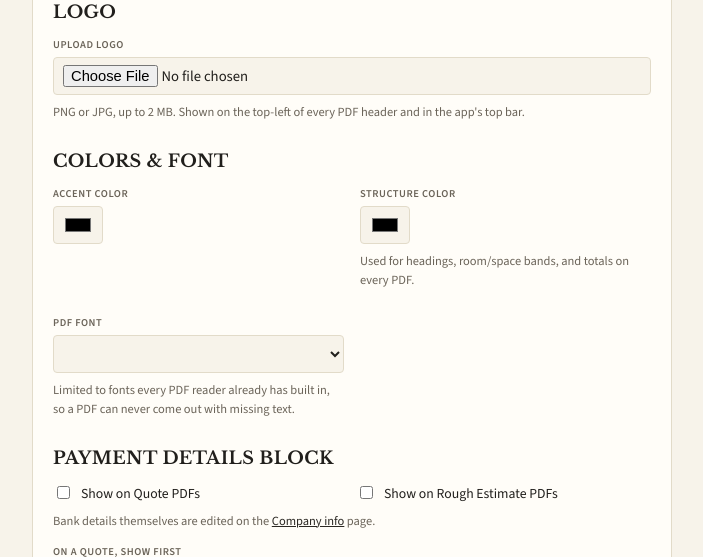
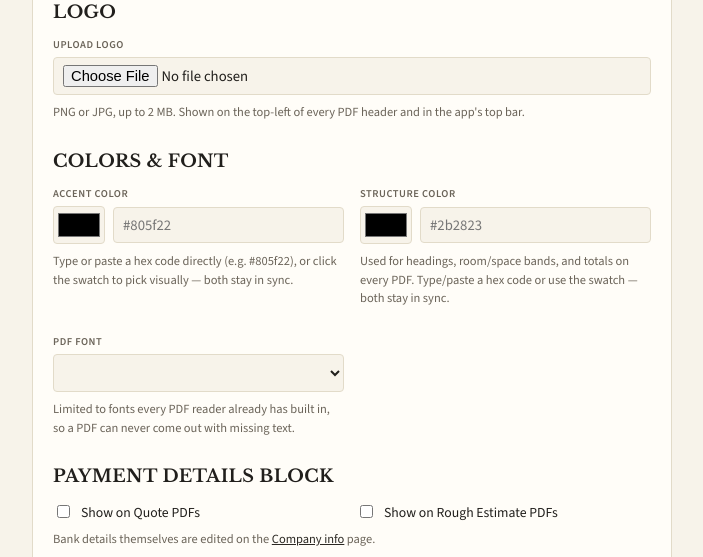
Before and after one commit to timrenouae/timreno-app, a Python web app: template templates/settings/documents.html in a window 1280 px wide. Shown: the part 420-977 px from the top of the page, without its empty margins (46-749 px from the left). Run offline with Jinja, Linux system fonts and the light colour scheme; the template is opened without the code that fills it, so the values that code supplies are empty.

Commit message:
Add files via upload

```diff
--- a/templates/settings/documents.html
+++ b/templates/settings/documents.html
@@ -41,12 +41,21 @@
     <div class="form-grid">
       <div class="field">
         <label for="accent_color_hex">Accent color</label>
-        <input type="color" id="accent_color_hex" name="accent_color_hex" value="{{ settings.accent_color_hex }}" style="height:38px;">
+        <div class="color-field-row">
+          <input type="color" id="accent_color_hex" name="accent_color_hex" value="{{ settings.accent_color_hex }}" style="height:38px;">
+          <input type="text" id="accent_color_hex_text" class="color-field-hex" value="{{ settings.accent_color_hex }}"
+                 maxlength="7" placeholder="#805f22" autocomplete="off" spellcheck="false" aria-label="Accent color hex code">
+        </div>
+        <p class="hint">Type or paste a hex code directly (e.g. #805f22), or click the swatch to pick visually — both stay in sync.</p>
       </div>
       <div class="field">
         <label for="structure_color_hex">Structure color</label>
-        <input type="color" id="structure_color_hex" name="structure_color_hex" value="{{ settings.structure_color_hex }}" style="height:38px;">
-        <p class="hint">Used for headings, room/space bands, and totals on every PDF.</p>
+        <div class="color-field-row">
+          <input type="color" id="structure_color_hex" name="structure_color_hex" value="{{ settings.structure_color_hex }}" style="height:38px;">
+          <input type="text" id="structure_color_hex_text" class="color-field-hex" value="{{ settings.structure_color_hex }}"
+                 maxlength="7" placeholder="#2b2823" autocomplete="off" spellcheck="false" aria-label="Structure color hex code">
+        </div>
+        <p class="hint">Used for headings, room/space bands, and totals on every PDF. Type/paste a hex code or use the swatch — both stay in sync.</p>
       </div>
       <div class="field">
         <label for="pdf_font">PDF font</label>
@@ -121,6 +130,13 @@
 </div>
 
 <style>
+  .color-field-row{ display:flex; align-items:center; gap:8px; }
+  .color-field-row input[type=color]{ height:38px; width:52px; flex:none; padding:2px; }
+  .color-field-hex{
+    flex:1; min-width:0; padding:8px 10px; font-family:ui-monospace, "SFMono-Regular", Consolas, monospace;
+    text-transform:lowercase;
+  }
+  .color-field-hex.is-invalid{ border-color:var(--danger); color:var(--danger); }
   .col-editor{ border:1px solid var(--line); border-radius:6px; overflow:hidden; margin-bottom:16px; background:var(--paper-raised); }
   .col-editor-row{ display:flex; align-items:center; gap:10px; padding:7px 10px; border-bottom:1px solid var(--line); }
   .col-editor-row:last-child{ border-bottom:none; }
@@ -135,6 +151,57 @@
 </style>
 
 <script>
+(function () {
+  // Keeps a native <input type=color> swatch and a plain text hex field in
+  // sync both ways, so a color can be picked visually OR typed/pasted
+  // directly -- some browsers' native color-picker popup makes typing a
+  // hex code awkward, so the text field is the reliable path for that.
+  function wireColorHexField(colorId, textId) {
+    var colorInput = document.getElementById(colorId);
+    var textInput = document.getElementById(textId);
+    if (!colorInput || !textInput) return;
+    var hexRe = /^#?[0-9a-fA-F]{6}$/;
+
+    function normalize(v) {
+      v = v.trim();
+      return v.charAt(0) === "#" ? v : "#" + v;
+    }
+
+    colorInput.addEventListener("input", function () {
+      textInput.value = colorInput.value;
+      textInput.classList.remove("is-invalid");
+    });
+
+    textInput.addEventListener("input", function () {
+      var v = textInput.value.trim();
+      if (hexRe.test(v)) {
+        colorInput.value = normalize(v);
+        textInput.classList.remove("is-invalid");
+      } else if (v.length > 0) {
+        textInput.classList.add("is-invalid");
+      } else {
+        textInput.classList.remove("is-invalid");
+      }
+    });
+
+    textInput.addEventListener("blur", function () {
+      var v = textInput.value.trim();
+      if (hexRe.test(v)) {
+        textInput.value = normalize(v);
+        colorInput.value = normalize(v);
+      } else {
+        // Not a valid hex code -- snap back to the swatch's last good value
+        // rather than leaving a broken-looking field.
+        textInput.value = colorInput.value;
+      }
+      textInput.classList.remove("is-invalid");
+    });
+  }
+
+  wireColorHexField("accent_color_hex", "accent_color_hex_text");
+  wireColorHexField("structure_color_hex", "structure_color_hex_text");
+})();
+
 (function () {
   function initColumnEditor(containerId, hiddenId, columns) {
     var container = document.getElementById(containerId);
```
Also changed, not shown: blueprints/settings.py (+22 -2 lines).
